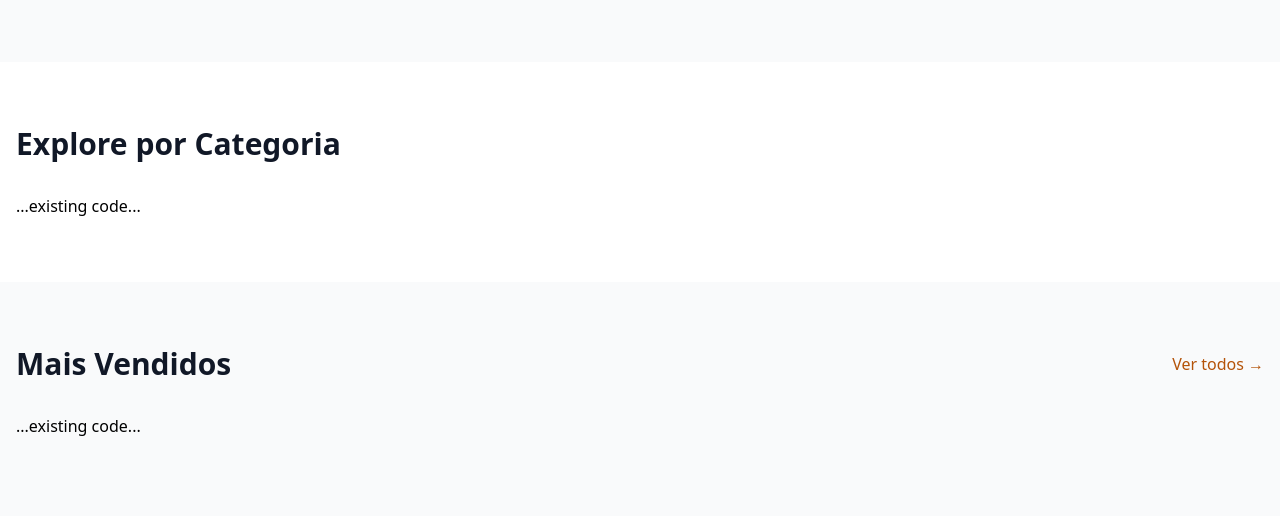
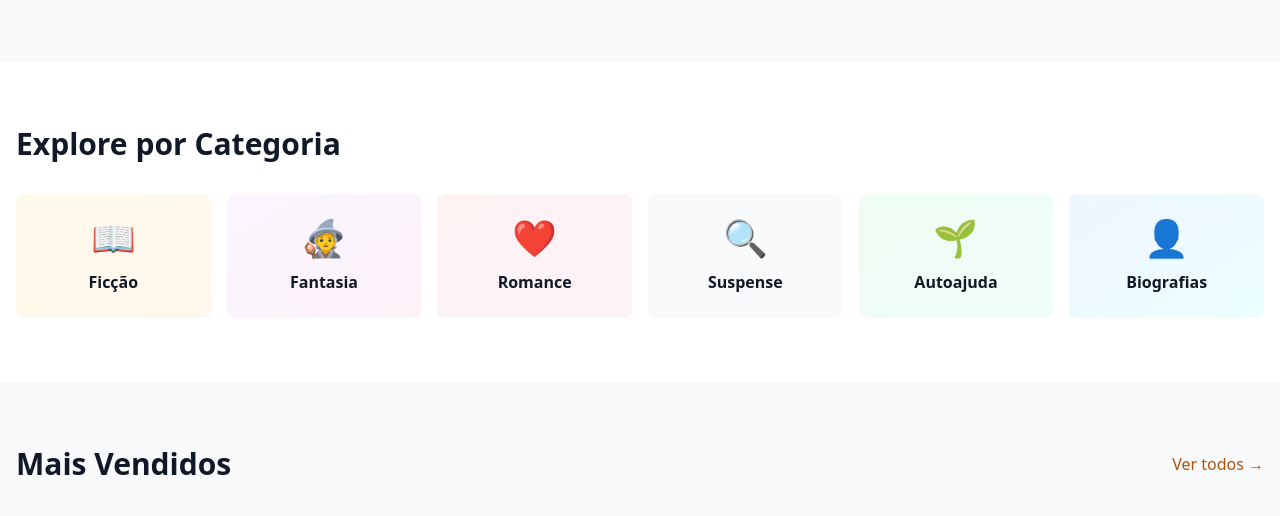
Before and after one commit to peidrao/VirgilBookStore, a Django app: page / in a window 1280 px wide. Shown: the part 616-1132 px from the top of the page. Run offline with Django 3.2, Linux system fonts and the light colour scheme; some libraries are stand-ins or nearby versions.

Commit message:
feat: ✨ add home page layout and categories section

```diff
--- a/home/views.py
+++ b/home/views.py
@@ -10,7 +10,7 @@
 
 class HomeView(generic.ListView):
     queryset = Book.objects.all()
-    template_name = "index.html"
+    template_name = "home/index.html"
 
     def get_queryset(self):
         queryset = self.queryset.exclude(image__in=["", None]).order_by("-created_at")[
--- /dev/null
+++ b/templates/home/categories.html
@@ -0,0 +1,38 @@
+  <section class="py-12 md:py-16 bg-white">
+    <div class="container mx-auto px-4">
+      <h2 class="text-3xl font-bold text-gray-900 mb-8">Explore por Categoria</h2>
+      <div class="grid grid-cols-2 md:grid-cols-3 lg:grid-cols-6 gap-4">
+
+        <a href="/books.html?category=ficcao" class="group p-6 bg-gradient-to-br from-amber-50 to-orange-50 rounded-lg hover:shadow-lg transition-all text-center">
+          <div class="text-4xl mb-3">📖</div>
+          <h3 class="font-semibold text-gray-900 group-hover:text-amber-700">Ficção</h3>
+        </a>
+
+        <a href="/books.html?category=fantasia" class="group p-6 bg-gradient-to-br from-purple-50 to-pink-50 rounded-lg hover:shadow-lg transition-all text-center">
+          <div class="text-4xl mb-3">🧙</div>
+          <h3 class="font-semibold text-gray-900 group-hover:text-purple-700">Fantasia</h3>
+        </a>
+
+        <a href="/books.html?category=romance" class="group p-6 bg-gradient-to-br from-red-50 to-pink-50 rounded-lg hover:shadow-lg transition-all text-center">
+          <div class="text-4xl mb-3">❤️</div>
+          <h3 class="font-semibold text-gray-900 group-hover:text-red-700">Romance</h3>
+        </a>
+
+        <a href="/books.html?category=suspense" class="group p-6 bg-gradient-to-br from-gray-50 to-slate-50 rounded-lg hover:shadow-lg transition-all text-center">
+          <div class="text-4xl mb-3">🔍</div>
+          <h3 class="font-semibold text-gray-900 group-hover:text-gray-700">Suspense</h3>
+        </a>
+
+        <a href="/books.html?category=autoajuda" class="group p-6 bg-gradient-to-br from-green-50 to-teal-50 rounded-lg hover:shadow-lg transition-all text-center">
+          <div class="text-4xl mb-3">🌱</div>
+          <h3 class="font-semibold text-gray-900 group-hover:text-green-700">Autoajuda</h3>
+        </a>
+
+        <a href="/books.html?category=biografias" class="group p-6 bg-gradient-to-br from-blue-50 to-cyan-50 rounded-lg hover:shadow-lg transition-all text-center">
+          <div class="text-4xl mb-3">👤</div>
+          <h3 class="font-semibold text-gray-900 group-hover:text-blue-700">Biografias</h3>
+        </a>
+
+      </div>
+    </div>
+  </section>
--- a/templates/index.html
+++ b/templates/home/index.html
@@ -35,15 +35,8 @@
   </section>
 
   <!-- Categorias Section -->
-  <section class="py-12 md:py-16 bg-white">
-    <div class="container mx-auto px-4">
-      <h2 class="text-3xl font-bold text-gray-900 mb-8">Explore por Categoria</h2>
-      <div class="grid grid-cols-2 md:grid-cols-3 lg:grid-cols-6 gap-4">
-        <!-- ...categorias... -->
-        ...existing code...
-      </div>
-    </div>
-  </section>
+  {% include 'home/categories.html' %}
+
 
   <!-- Mais Vendidos Section -->
   <section class="py-12 md:py-16">
```
